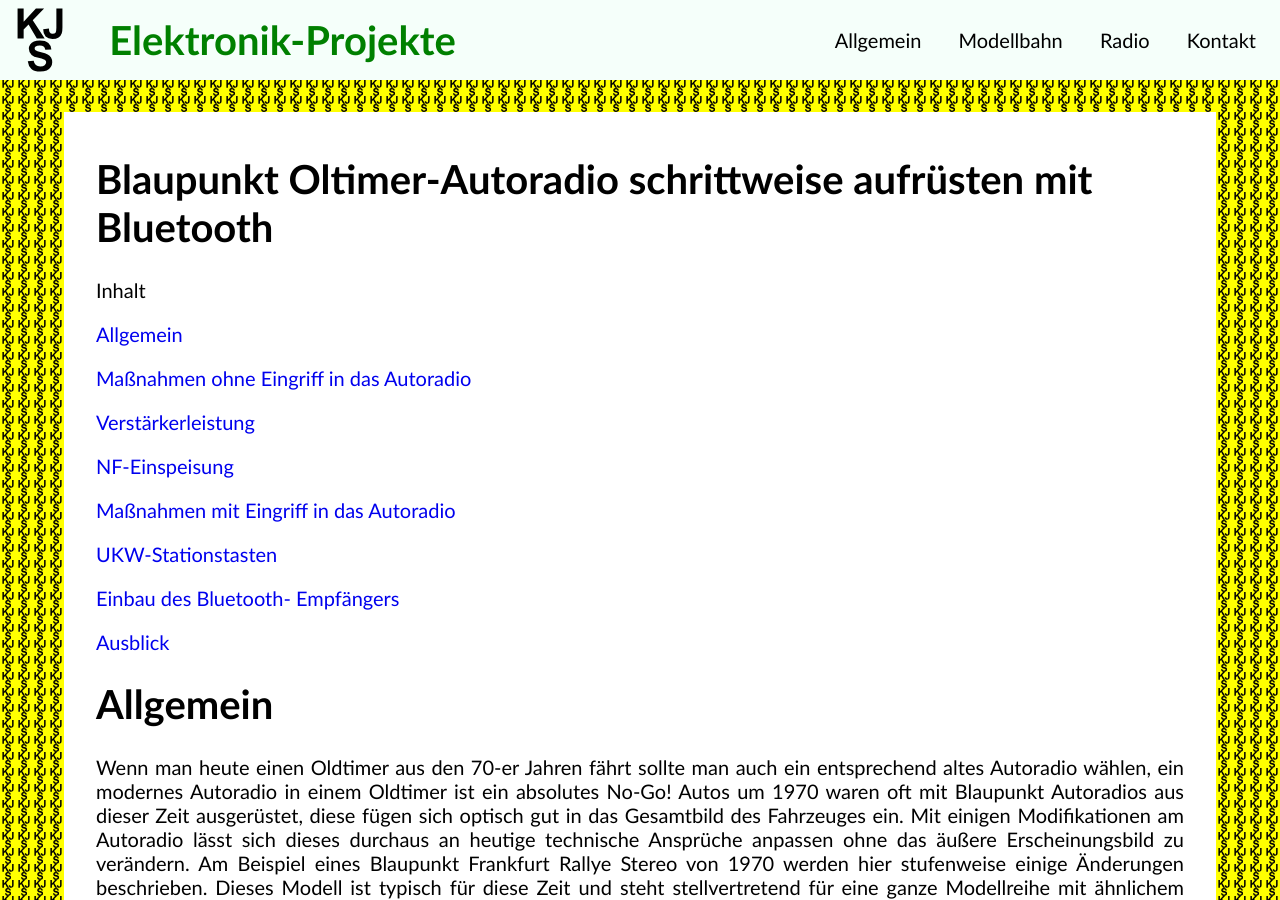
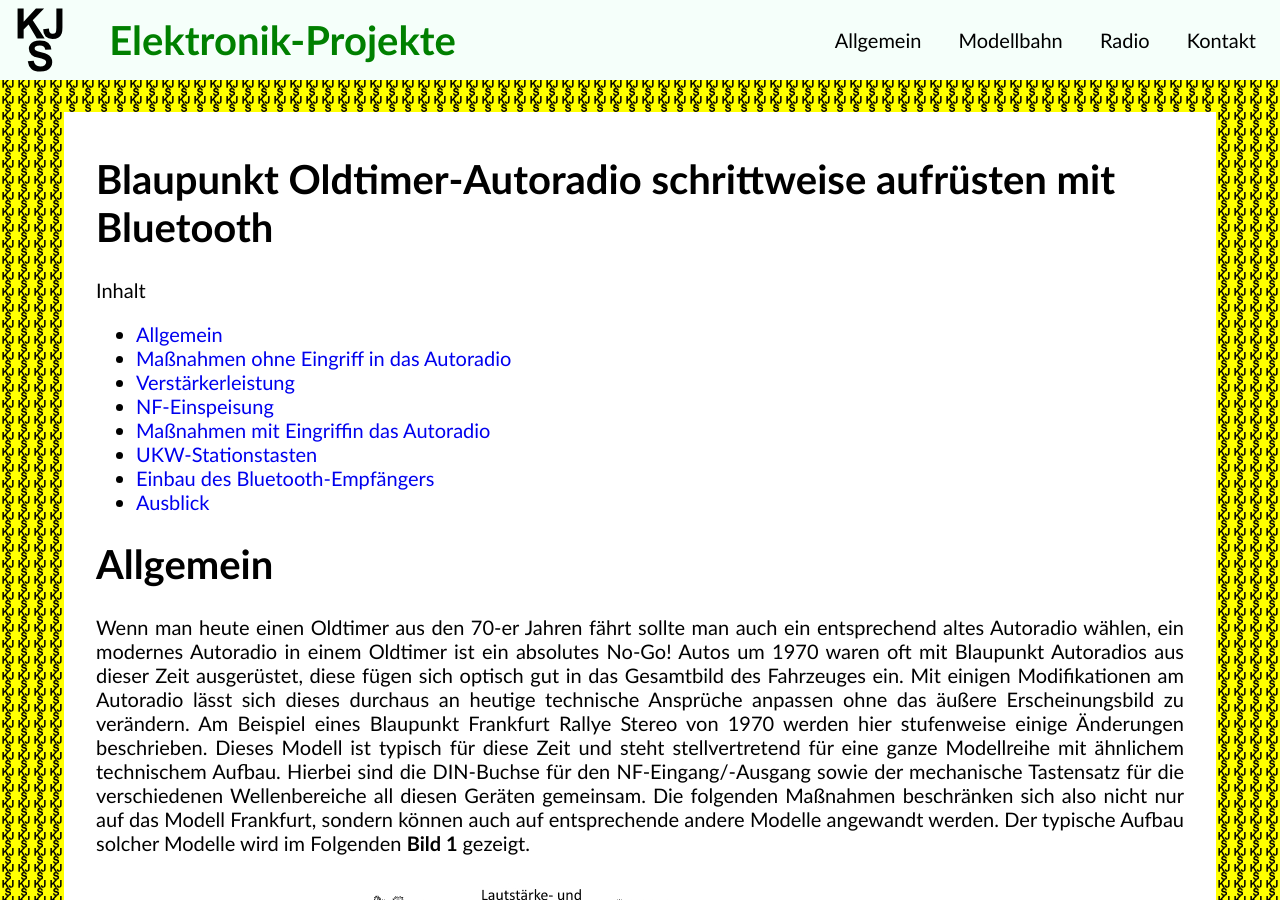
Before and after one commit to karljosefschneider/karljosefschneider.de, a Jekyll site: the page built from radio/text1/index.html, in a window 1280 px wide and 900 px high. Built offline with Jekyll 4.4.1, drawn with Linux system fonts in a browser that asks for light colours.

Commit message:
Clean up markup (HTML)

```diff
--- a/radio/text1/index.html
+++ b/radio/text1/index.html
@@ -1,37 +1,79 @@
 ---
 layout: default
-title: 'Blaupunkt Oltimer-Autoradio schrittweise aufrüsten mit Bluetooth'
+title: 'Blaupunkt Oldtimer-Autoradio schrittweise aufrüsten mit Bluetooth'
 ---
 
 <h1>
-  Blaupunkt Oltimer-Autoradio schrittweise aufrüsten mit Bluetooth
+  Blaupunkt Oldtimer-Autoradio schrittweise aufrüsten mit Bluetooth
 </h1>
 
 <p>Inhalt</p>
 
-<p><span class=MsoHyperlink><a href="#_Toc480180621">   Allgemein
-</a></span></p>
+<ul>
+  <li>
+    <span class=MsoHyperlink>
+      <a href="#_Toc480180621">
+        Allgemein
+      </a>
+    </span>
+  </li>
 
-<p><span class=MsoHyperlink><a href="#_Toc480180622">   Maßnahmen ohne Eingriff
-in das Autoradio</a></span></p>
+  <li>
+    <span class=MsoHyperlink>
+      <a href="#_Toc480180622">
+        Maßnahmen ohne Eingriff in das Autoradio
+      </a>
+    </span>
+  </li>
 
-<p><span class=MsoHyperlink><a href="#_Toc480180623">   Verstärkerleistung
-</a></span></p>
+  <li>
+    <span class=MsoHyperlink>
+      <a href="#_Toc480180623">
+        Verstärkerleistung
+      </a>
+    </span>
+  </li>
 
-<p><span class=MsoHyperlink><a href="#_Toc480180624">   NF-Einspeisung
-</a></span></p>
+  <li>
+    <span class=MsoHyperlink>
+      <a href="#_Toc480180624">
+        NF-Einspeisung
+      </a>
+    </span>
+  </li>
 
-<p><span class=MsoHyperlink><a href="#_Toc480180625">   Maßnahmen mit Eingriff
-in das Autoradio</a></span></p>
+  <li>
+    <span class=MsoHyperlink>
+      <a href="#_Toc480180625">
+        Maßnahmen mit Eingriffin das Autoradio
+      </a>
+    </span>
+  </li>
 
-<p><span class=MsoHyperlink><a href="#_Toc480180626">   UKW-Stationstasten
-</a></span></p>
+  <li>
+    <span class=MsoHyperlink>
+      <a href="#_Toc480180626">
+        UKW-Stationstasten
+      </a>
+    </span>
+  </li>
 
-<p><span class=MsoHyperlink><a href="#_Toc480180627">   Einbau des Bluetooth-
-Empfängers</a></span></p>
+  <li>
+    <span class=MsoHyperlink>
+      <a href="#_Toc480180627">
+        Einbau des Bluetooth-Empfängers
+      </a>
+    </span>
+  </li>
 
-<p><span class=MsoHyperlink><a href="#_Toc480180628">   Ausblick
-</a></span></p>
+  <li>
+    <span class=MsoHyperlink>
+      <a href="#_Toc480180628">
+        Ausblick
+        </a>
+    </span>
+  </li>
+</ul>
 
 <h1><a name="_Toc480180621">Allgemein</a></h1>
 
@@ -59,7 +101,7 @@
 </p>
 
 <p>
-  <b>Bild 1 </b>	Prinzipieller Aufbau der hier beschriebenen Blaupunkt
+  <b>Bild 1</b> Prinzipieller Aufbau der hier beschriebenen Blaupunkt
   Autoradiomodelle
 </p>
 
@@ -91,7 +133,7 @@
 </p>
 
 <p>
-  <b>Bild 2 </b> Prinzipieller Anschluss eines Zusatzverstärkers
+  <b>Bild 2</b> Prinzipieller Anschluss eines Zusatzverstärkers
 </p>
 
 <h2><a name="_Toc480180624">NF-Einspeisung</a></h2>
@@ -113,7 +155,7 @@
 </p>
 
 <p>
-  <b>Bild 3 </b>	Adapter 3,5 mm Klinkenbuchse auf DIN-Steckverbindung
+  <b>Bild 3</b> Adapter 3,5 mm Klinkenbuchse auf DIN-Steckverbindung
 </p>
 
 <p>
@@ -148,7 +190,7 @@
 </p>
 
 <p>
-  <b>Bild 4	</b> Bluetooth-Empfänger für Musikübertragung und
+  <b>Bild 4</b> Bluetooth-Empfänger für Musikübertragung und
   Anrufvermittlung
 </p>
 
@@ -185,7 +227,7 @@
 </p>
 
 <p>
-  Die hier beschriebene Handyhalterung zeigen <b>Bild 5 </b>und <b>Bild 6</b>.
+  Die hier beschriebene Handyhalterung zeigen <b>Bild 5</b> und <b>Bild 6</b>.
 </p>
 
 <p align="center">
@@ -194,7 +236,7 @@
 </p>
 
 <p>
-  <b>Bild 5	</b> Gesamtansicht der Handyhalterung
+  <b>Bild 5</b> Gesamtansicht der Handyhalterung
 </p>
 
 <p align="center">
@@ -203,7 +245,7 @@
 </p>
 
 <p>
-  <b>Bild 6	</b>Bluetooth-Empfänger mit Bedientaste, Umschalter und LED-Schalter
+  <b>Bild 6</b> Bluetooth-Empfänger mit Bedientaste, Umschalter und LED-Schalter
   für 12 V-Versorgung
 </p>
 
@@ -245,7 +287,7 @@
   Betätigungsstange kann der Originalzustand jederzeit wiederhergestellt werden.
 </p>
 <p>
-  Die hier beschriebene Maßnahme wird durch das Foto in <b>Bild 7 </b>deutlich
+  Die hier beschriebene Maßnahme wird durch das Foto in <b>Bild 7</b> deutlich
   gemacht.
 </p>
 
@@ -255,7 +297,7 @@
 </p>
 
 <p>
-  <b>Bild 7	</b>Betätigungsstange vom Tastensatz aufgebogen zur Deaktivierung
+  <b>Bild 7</b> Betätigungsstange vom Tastensatz aufgebogen zur Deaktivierung
   des Wellenumschalters
 </p>
 
@@ -296,7 +338,7 @@
   des Bluetooth-Empfängers umgebaut, zwei weitere Bauteile L1 und G1 werden
   entfernt und unterhalb der Platine wieder angelötet. Die Lage der zu ändernden
   Bauteile ist auf der Platine und dem entsprechenden Teil des Schaltplans in
-  <b>Bild 8 </b>aufgezeigt.
+  <b>Bild 8</b> aufgezeigt.
 </p>
 
 <p align="center">
@@ -305,7 +347,7 @@
 </p>
 
 <p>
-  <b>Bild 8	</b>Ausschnitt der Platine mit neuer Position der Bauteile L1 und G1
+  <b>Bild 8</b> Ausschnitt der Platine mit neuer Position der Bauteile L1 und G1
 </p>
 
 <p>
@@ -356,7 +398,7 @@
 </p>
 
 <p>
-  <b>Bild 9	</b>Erster Entwurf für die Trägerplatine mit NF-Umschalter
+  <b>Bild 9</b> Erster Entwurf für die Trägerplatine mit NF-Umschalter
 </p>
 
 <p align="justify">
@@ -368,7 +410,7 @@
   stummgeschaltet. Somit ergab sich natürlich eine wesentliche Erleichterung, da
   nicht nur auf den Umschalter, sondern auch auf die damit verbundene lästige
   Bedienung verzichtet werden konnte. Das Layout der neuen Träger-Platine ist in
-  <b>Bild 10 </b>dargestellt. Die Platine hat nun folgende Funktionen zu
+  <b>Bild 10</b> dargestellt. Die Platine hat nun folgende Funktionen zu
   erfüllen und enthält die entsprechenden Bauteile:
 </p>
 
@@ -392,7 +434,7 @@
 </p>
 
 <p align="left">
-  <b>Bild 10 </b> Layout der Trägerplatine
+  <b>Bild 10</b> Layout der Trägerplatine
 </p>
 
 <p align="justify">
@@ -403,7 +445,7 @@
   doppelseitigen Schaumstoffklebeband auf der Lötseite der Trägerplatine
   befestigt. Vorher sind die beiden Anschlussdrähte für das NF-Signal sowie die
   Masse mitten auf der Träger-Platine anzulöten. Die weitere Verkabelung wird
-  dann aus dem Foto in <b>Bild 11 </b>ersichtlich.
+  dann aus dem Foto in <b>Bild 11</b> ersichtlich.
 </p>
 
 <p align="center">
@@ -412,7 +454,7 @@
 </p>
 
 <p>
-  <b>Bild 11 </b>Anordnung der Bluetooth-Platine auf der Träger-Platine
+  <b>Bild 11</b> Anordnung der Bluetooth-Platine auf der Träger-Platine
 </p>
 
 <p align="justify">
@@ -423,7 +465,7 @@
   Bildhälfte zeigen die blanken Drähte den Anschluss des Kondensatormikrofons,
   in der unteren Bildhälfte stellen die blanken Drähte die 5 V
   Spannungsversorgung dar. Der gesamte Aufbau des Moduls wird deutlich durch das
-  in <b>Bild 12 </b>gezeigte Foto der Rückseite der Trägerplatine. Hier ist
+  in <b>Bild 12</b> gezeigte Foto der Rückseite der Trägerplatine. Hier ist
   rechts der Spannungswandler mit den Anschlussstiften für Strom und NF-Signal
   zu erkennen, links unten befinden sich der Taster und die Anschlussstifte für
   LED und Mikrofon und in der Mitte der 3,7 V Akku.
@@ -435,11 +477,11 @@
 </p>
 
 <p>
-  <b>Bild 12	</b>Rückseite der Träger-Platine mit den erforderlichen Bauteilen
+  <b>Bild 12</b> Rückseite der Träger-Platine mit den erforderlichen Bauteilen
 </p>
 
 <p>
-  Die folgenden <b>Bilder 13 – 15 </b> zeigen die verschiedenen Ansichten des
+  Die folgenden <b>Bilder 13 – 15</b> zeigen die verschiedenen Ansichten des
   Radios mit der eingebauten Bluetooth-Empfängerpatine.
 </p>
 
@@ -449,7 +491,7 @@
 </p>
 
 <p>
-  <b>Bild 13	</b> Empfängerplatine in eingebautem Zustand
+  <b>Bild 13</b> Empfängerplatine in eingebautem Zustand
 </p>
 
 <p align="center">
@@ -458,7 +500,7 @@
 </p>
 
 <p>
-  <b>Bild 14	</b> Ansicht von unten mit Verdrahtung für NF-Eingang und 12 V
+  <b>Bild 14</b> Ansicht von unten mit Verdrahtung für NF-Eingang und 12 V
   Versorgung
 </p>
 
@@ -468,7 +510,7 @@
 </p>
 
 <p>
-  <b>Bild 15	</b>Frontansicht mit Kondensatormikrofon rechts unten in der Skala
+  <b>Bild 15</b> Frontansicht mit Kondensatormikrofon rechts unten in der Skala
 </p>
 
 <h2><a name="_Toc480180628">Ausblick</a></h2>
```
